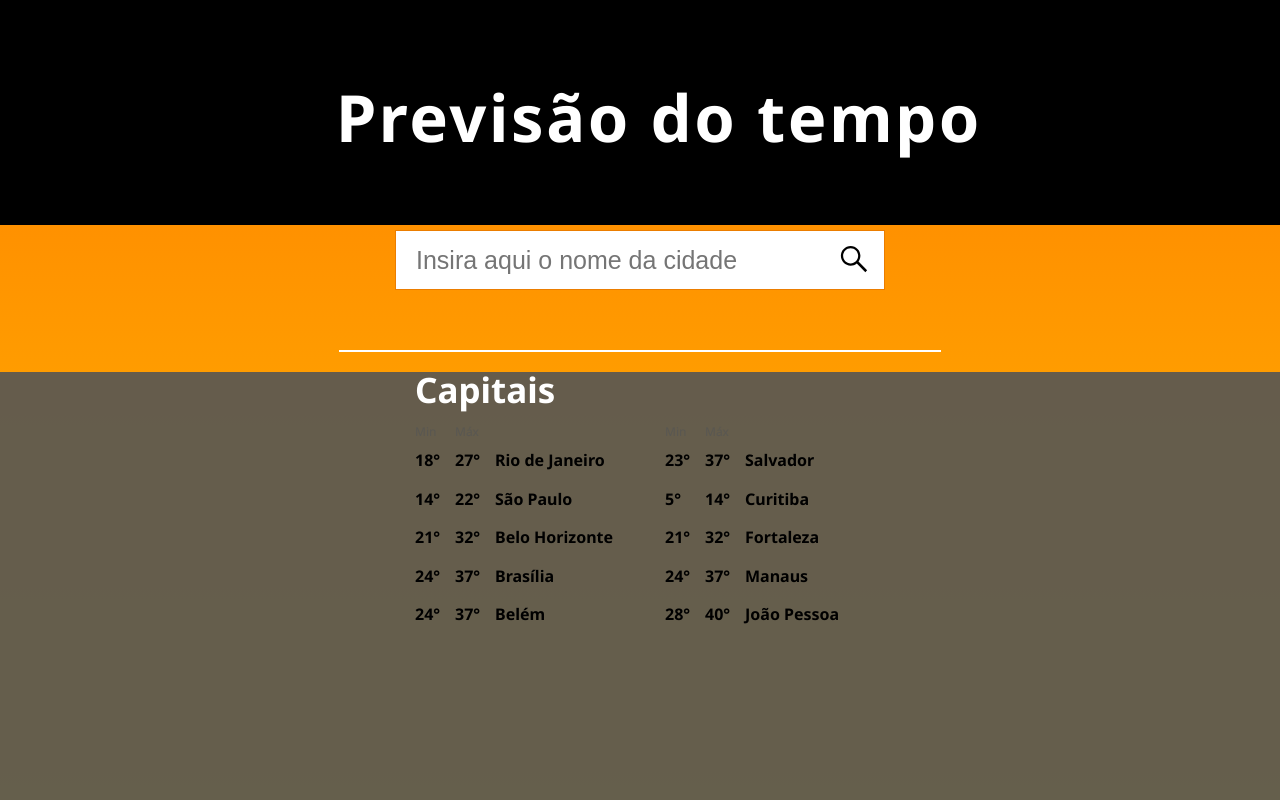
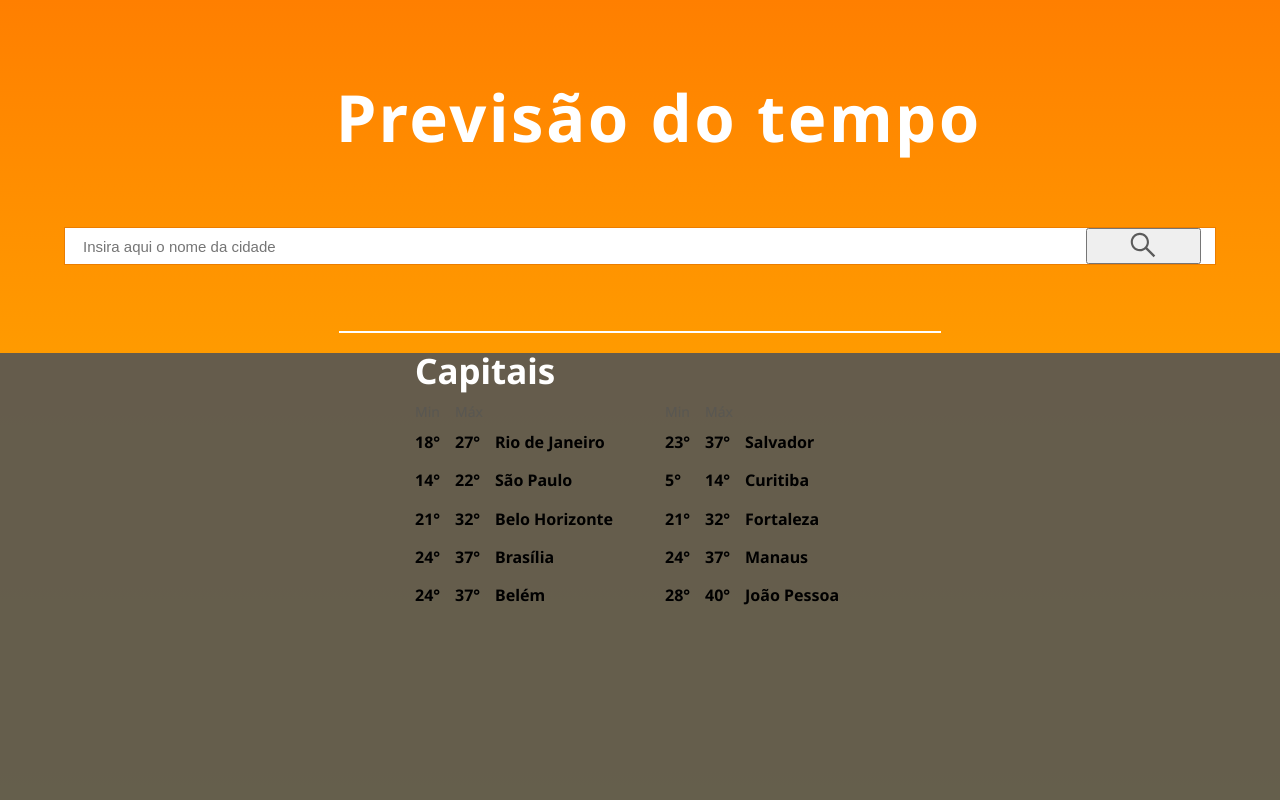
Before and after one commit to diazevedo/1STi-desafio-frontend, a React (Create React App) app: page / in a window 1280 px wide. Shown: the top 800 px of the page. Built offline with nearby package versions, Linux system fonts and the light colour scheme.

Commit message:
minor changes

```diff
--- a/src/components/ButtonSubmitSti/index.js
+++ b/src/components/ButtonSubmitSti/index.js
@@ -3,7 +3,7 @@ import { FaSistrix } from "react-icons/fa"
 import './styles.css'
 
 const ButtonSubmitSti = ({ size, nameClass = "search-icon-sti" }) => (
-  <button type="submit" className="button-submit-sti fa fa-input">
+  <button type="submit" className="button-submit-sti">
     <FaSistrix size={size} className={nameClass}/>
   </button>
 )
--- a/src/components/ButtonSubmitSti/styles.css
+++ b/src/components/ButtonSubmitSti/styles.css
@@ -1,8 +1,4 @@
-.button-submit-sti {
-  background: none;
-  border: none;
-}
-
-.button-submit-sti:hover {
+.button-submit-sti:hover,
+.search-icon-sti:hover{
   cursor: pointer;
 }
--- a/src/components/DivideSectionSti/styles.css
+++ b/src/components/DivideSectionSti/styles.css
@@ -2,7 +2,7 @@
   color: var(--color-first);
   width: 100vw;
   border: var(--color-first) .5px solid;
-  margin-top: 60px;
+  margin-top: 66px;
 }
 
 @media (min-width: 360px) {
@@ -10,5 +10,4 @@
   .section-division-sti {
     width: 600px;
   }
-
 }
--- a/src/components/FormSearchCitySti/index.js
+++ b/src/components/FormSearchCitySti/index.js
@@ -8,7 +8,7 @@ const FormSearchCitySti = () => (
   <form className="form-city-sti">
     <div className="container-input">
       <InputTextSti placeholderText="Insira aqui o nome da cidade" />
-      <ButtonSubmitSti size={30} nameClass="search-icon-sti"/>
+      <ButtonSubmitSti size={28} nameClass="search-icon-sti"/>
     </div>
   </form>
 )
--- a/src/components/FormSearchCitySti/styles.css
+++ b/src/components/FormSearchCitySti/styles.css
@@ -1,3 +1,84 @@
+.form-city-sti {
+  height: 38px;
+  margin-top: 2px;
+}
+
+.form-city-sti .container-input {
+  width: 90%;
+  height: inherit;
+  background-color:var(--color-first);
+  margin: 0 auto;
+  text-align: justify;
+  position: relative;
+  padding: 0 18px;
+  box-sizing: border-box;
+  border: hsl(32, 100%, 46%) 1px solid;
+}
+
+.form-city-sti .container-input .input-text-sti {
+  width: 90%;
+  height: 100%;
+  padding: 0;
+  border: 0;
+  box-sizing: border-box;
+  color: #5b5b5b;
+
+}
+
+.form-city-sti .button-submit-sti {
+  padding: 0;
+  width: 10%;
+  height: 100%;
+  position: absolute;
+  color: #5b5b5b;
+}
+
+/*
+.form-city-sti .container-input {
+  width: 90%;
+  height: 38px;
+  margin: 0 auto;
+  background-color: blue;
+}
+
+.form-city-sti .container-input .input-text-sti {
+  /* width: 80%; */
+  /*display: inline-block;
+  border: none;
+  height: 100%;
+  font-size: var(--size-smallest);
+  box-sizing: border-box;
+  font-weight: 100;
+  padding: 0;
+}
+
+.form-city-sti .button-submit-sti {
+  background-color: pink;
+  height: 100%;
+}
+
+
+.form-city-sti .search-icon-sti{
+  background-color: #fff;
+
+}*/
+/*
+.form-city-sti .button-submit-sti {
+  position: absolute;
+  height: 100%;
+  width: 20%;
+  top: 50%;
+  border: #737373;
+  background-color: #fff;
+  right: var(--spacing-small);
+  right: 1px;
+  transform: translateY(-50%);
+  box-sizing: border-box;
+}
+*/
+/*
+@media (min-width: 360px) {
+
   .form-city-sti {
     height: 60px;
     display: flex;
@@ -28,7 +109,7 @@
     right: var(--spacing-smaller);
     transform: translateY(-50%);
   }
-
+}
 @media (max-width: 360px) {
 
   .form-city-sti .container-input {
@@ -40,4 +121,4 @@
     font-size: var(--size-small);
 
   }
-}
+}*/
--- a/src/components/headerSti/styles.css
+++ b/src/components/headerSti/styles.css
@@ -3,7 +3,6 @@
   padding-top: 26px;
   padding-left: 38px;
   text-align: justify;
-  background-color: black;
   box-sizing: border-box;
 }
 
--- a/src/components/inputTextSti/styles.css
+++ b/src/components/inputTextSti/styles.css
@@ -1,8 +1,11 @@
 .input-text-sti {
   border: hsl(32, 100%, 46%) 1px solid;
+  /* border: red 0.5px solid; */
+  font-size: 15px;
+  font-weight: 100;
 }
 
 .input-text-sti:focus {
   outline: none;
-  box-shadow: 15px 5px 50px rgba(59, 32, 1, 0.329);
+  /* box-shadow: 15px 5px 50px rgba(59, 32, 1, 0.329); */
 }
--- a/src/styles/settings/size.css
+++ b/src/styles/settings/size.css
@@ -1,6 +1,6 @@
 :root {
-  --size-smallest: 12px;
-  --size-small: 15px;
+  --size-smallest: 14px;
+  --size-small: 16px;
   --size-mid: 20px;
   --size-mid-big: 25px;
   --size-big: 30px;
```
Lines whose indentation alone changed are shown as unchanged.
